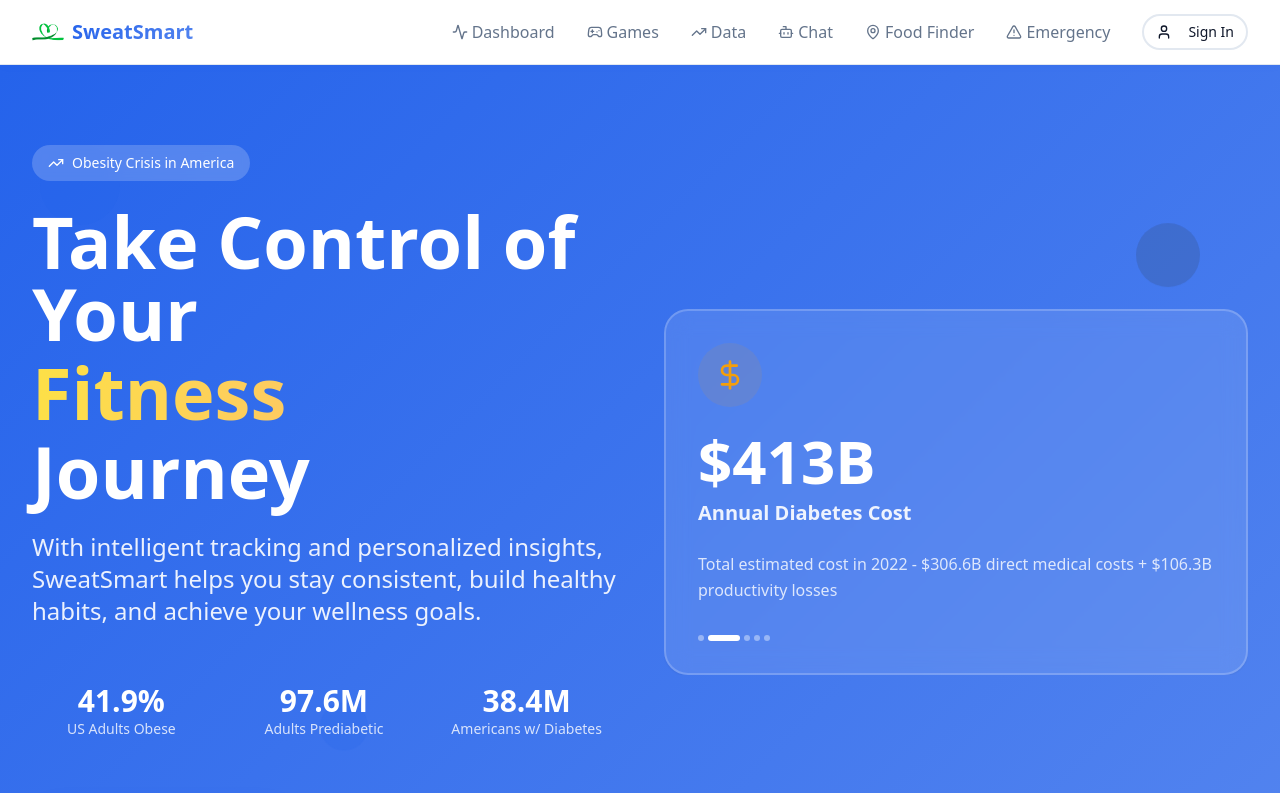
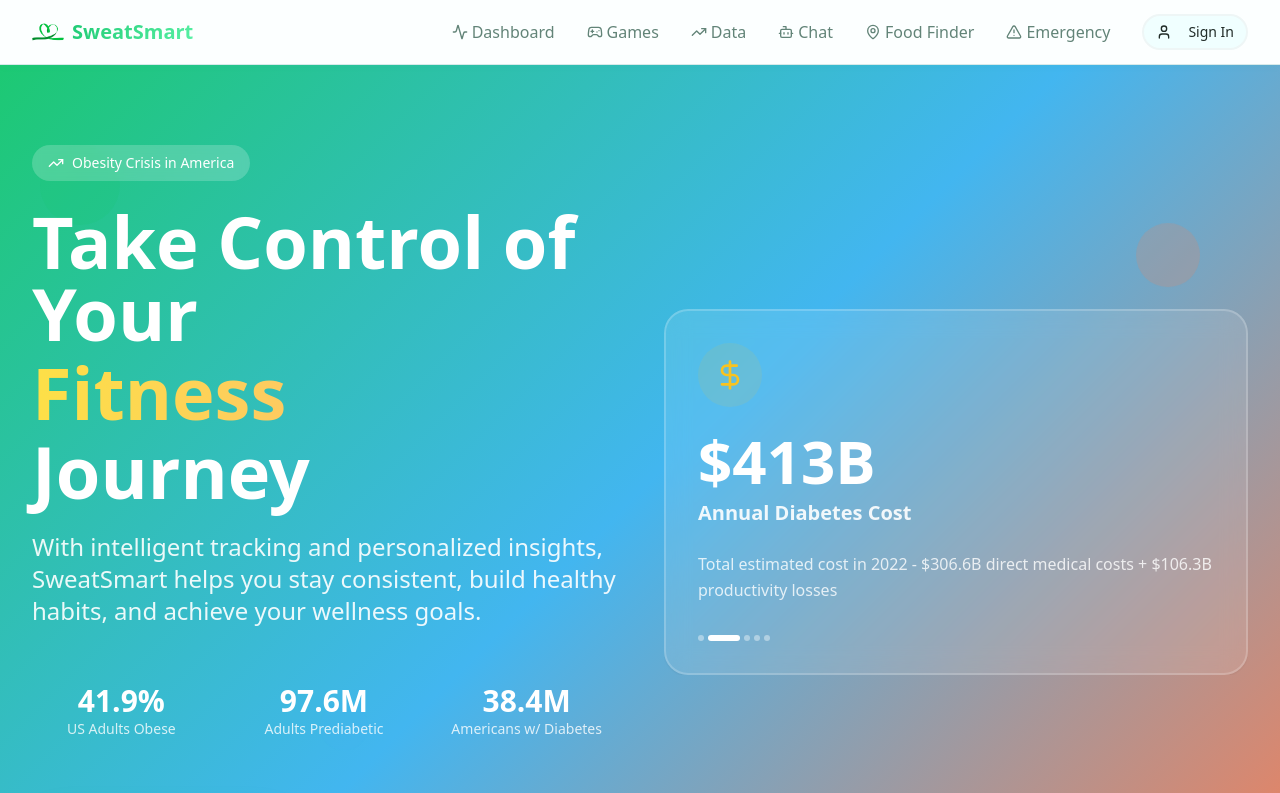
Before and after one commit to TanishqMittal139/sweat-smart-app-cac, a React (Vite) app: page / in a window 1280 px wide. Shown: the top 793 px of the page. Built offline with nearby package versions, Linux system fonts and the light colour scheme.

Commit message:
Reverted to commit 53a43b85ebf41feb00c1b6ccee08c497ccee7d60

```diff
--- a/src/components/DailyChallengeGame.tsx
+++ b/src/components/DailyChallengeGame.tsx
@@ -191,17 +191,17 @@ const DailyChallengeGame = ({ onBack }: DailyChallengeGameProps) => {
 
   const getScoreRating = () => {
     const percentage = (correctAnswers / challenges.length) * 100;
-    if (percentage >= 90) return { text: "Challenge Master!", color: "text-primary", icon: Trophy };
-    if (percentage >= 75) return { text: "Excellent Performance!", color: "text-primary", icon: CheckCircle };
+    if (percentage >= 90) return { text: "Challenge Master!", color: "text-warning", icon: Trophy };
+    if (percentage >= 75) return { text: "Excellent Performance!", color: "text-success", icon: CheckCircle };
     if (percentage >= 60) return { text: "Good Effort!", color: "text-primary", icon: Target };
     return { text: "Keep Challenging Yourself!", color: "text-muted-foreground", icon: Zap };
   };
 
   const getDifficultyColor = (difficulty: string) => {
     switch (difficulty) {
-      case 'Easy': return 'bg-primary/10 text-primary';
-      case 'Medium': return 'bg-primary/20 text-primary';
-      case 'Hard': return 'bg-primary/30 text-primary';
+      case 'Easy': return 'bg-success/10 text-success';
+      case 'Medium': return 'bg-warning/10 text-warning';
+      case 'Hard': return 'bg-destructive/10 text-destructive';
       default: return 'bg-muted/10 text-muted-foreground';
     }
   };
@@ -311,7 +311,7 @@ const DailyChallengeGame = ({ onBack }: DailyChallengeGameProps) => {
                 <Trophy className="w-4 h-4" />
                 <span className="text-sm font-medium">{score} Points</span>
               </div>
-              <div className="flex items-center space-x-2 bg-secondary/10 text-secondary rounded-full px-4 py-2">
+              <div className="flex items-center space-x-2 bg-warning/10 text-warning rounded-full px-4 py-2">
                 <Zap className="w-4 h-4" />
                 <span className="text-sm font-medium">{streak} Streak</span>
               </div>
--- a/src/components/QuizGame.tsx
+++ b/src/components/QuizGame.tsx
@@ -172,9 +172,9 @@ const QuizGame = ({ onBack }: QuizGameProps) => {
     const correctCount = questionResults.filter(r => r.isCorrect).length;
     const percentage = (correctCount / questions.length) * 100;
 
-    if (percentage >= 95 && perfectAnswers >= 10) return { text: "Health Expert!", color: "text-primary", icon: Trophy };
-    if (percentage >= 90) return { text: "Excellent Knowledge!", color: "text-primary", icon: Star };
-    if (percentage >= 80) return { text: "Great Understanding!", color: "text-primary", icon: Brain };
+    if (percentage >= 95 && perfectAnswers >= 10) return { text: "Health Expert!", color: "text-warning", icon: Trophy };
+    if (percentage >= 90) return { text: "Excellent Knowledge!", color: "text-warning", icon: Star };
+    if (percentage >= 80) return { text: "Great Understanding!", color: "text-success", icon: Brain };
     if (percentage >= 70) return { text: "Good Progress!", color: "text-primary", icon: Target };
     return { text: "Keep Learning!", color: "text-muted-foreground", icon: Brain };
   };
@@ -332,7 +332,7 @@ const QuizGame = ({ onBack }: QuizGameProps) => {
                 <Trophy className="w-4 h-4" />
                 <span className="text-sm font-medium">{score} Points</span>
               </div>
-              <div className="flex items-center space-x-2 bg-secondary/10 text-secondary rounded-full px-4 py-2">
+              <div className="flex items-center space-x-2 bg-warning/10 text-warning rounded-full px-4 py-2">
                 <Star className="w-4 h-4" />
                 <span className="text-sm font-medium">{perfectAnswers} Perfect</span>
               </div>
@@ -408,7 +408,7 @@ const QuizGame = ({ onBack }: QuizGameProps) => {
                       <p className="text-sm text-muted-foreground">
                         +{questionResults[questionResults.length - 1]?.pointsEarned || 0} points
                         {formatTime(Date.now() - questionStartTime) < '5.0s' && (
-                          <span className="text-primary font-medium"> (Perfect timing!)</span>
+                          <span className="text-warning font-medium"> (Perfect timing!)</span>
                         )}
                       </p>
                     </>
--- a/src/index.css
+++ b/src/index.css
@@ -8,117 +8,115 @@ All colors MUST be HSL for consistent theming.
 
 @layer base {
   :root {
-    /* Core Brand Colors - Professional Health Theme */
-    --background: 0 0% 100%;
-    --foreground: 222.2 47.4% 11.2%;
+    /* Core Brand Colors - Vibrant Health Theme */
+    --background: 180 100% 97%;
+    --foreground: 160 15% 15%;
 
     --card: 0 0% 100%;
-    --card-foreground: 222.2 47.4% 11.2%;
+    --card-foreground: 160 15% 15%;
 
     --popover: 0 0% 100%;
-    --popover-foreground: 222.2 47.4% 11.2%;
+    --popover-foreground: 160 15% 15%;
 
-    /* Primary - Professional Blue */
-    --primary: 221.2 83.2% 53.3%;
-    --primary-foreground: 210 40% 98%;
-    --primary-glow: 221.2 83.2% 63.3%;
+    /* Primary - Energetic Mint Green */
+    --primary: 150 75% 45%;
+    --primary-foreground: 0 0% 100%;
+    --primary-glow: 150 85% 65%;
 
-    /* Secondary - Refined Navy */
-    --secondary: 215 25% 27%;
-    --secondary-foreground: 210 40% 98%;
+    /* Secondary - Warm Coral */
+    --secondary: 15 85% 65%;
+    --secondary-foreground: 0 0% 100%;
 
-    /* Accent - Subtle Blue Accent */
-    --accent: 221.2 83.2% 53.3%;
-    --accent-foreground: 210 40% 98%;
+    /* Accent - Vibrant Sky Blue */
+    --accent: 200 85% 60%;
+    --accent-foreground: 0 0% 100%;
 
-    /* Muted - Clean Neutrals */
-    --muted: 210 40% 96.1%;
-    --muted-foreground: 215.4 16.3% 46.9%;
+    /* Muted - Soft Neutrals */
+    --muted: 180 25% 95%;
+    --muted-foreground: 160 15% 45%;
 
     --destructive: 0 84.2% 60.2%;
-    --destructive-foreground: 210 40% 98%;
+    --destructive-foreground: 0 0% 100%;
 
     /* UI Elements */
-    --border: 214.3 31.8% 91.4%;
-    --input: 214.3 31.8% 91.4%;
-    --ring: 221.2 83.2% 53.3%;
+    --border: 180 30% 88%;
+    --input: 180 30% 95%;
+    --ring: 150 75% 45%;
 
-    /* Success & Warning (used sparingly) */
-    --success: 142 71% 45%;
-    --warning: 38 92% 50%;
-    --info: 221.2 83.2% 53.3%;
+    /* Success & Warning */
+    --success: 120 75% 50%;
+    --warning: 45 95% 55%;
+    --info: 210 85% 60%;
 
-    /* Gradients - Professional & Subtle */
-    --gradient-primary: linear-gradient(135deg, hsl(221.2 83.2% 53.3%), hsl(221.2 83.2% 63.3%));
-    --gradient-secondary: linear-gradient(135deg, hsl(215 25% 27%), hsl(215 25% 37%));
-    --gradient-subtle: linear-gradient(180deg, hsl(0 0% 100%), hsl(210 40% 98%));
-    --gradient-hero: linear-gradient(135deg, hsl(221.2 83.2% 53.3%), hsl(221.2 83.2% 63.3%));
+    /* Gradients */
+    --gradient-primary: linear-gradient(135deg, hsl(150 75% 45%), hsl(150 85% 65%));
+    --gradient-secondary: linear-gradient(135deg, hsl(15 85% 65%), hsl(25 90% 70%));
+    --gradient-accent: linear-gradient(135deg, hsl(200 85% 60%), hsl(220 85% 65%));
+    --gradient-hero: linear-gradient(135deg, hsl(150 75% 45%) 0%, hsl(200 85% 60%) 50%, hsl(15 85% 65%) 100%);
+    --gradient-subtle: linear-gradient(180deg, hsl(var(--background)), hsl(var(--muted)));
 
-    /* Shadows - Elegant & Professional */
-    --shadow-sm: 0 2px 8px -2px hsl(221.2 83.2% 53.3% / 0.08);
-    --shadow-md: 0 8px 25px -5px hsl(221.2 83.2% 53.3% / 0.1);
-    --shadow-float: 0 10px 30px -10px hsl(221.2 83.2% 53.3% / 0.15);
-    --shadow-bubble: 0 20px 60px -10px hsl(221.2 83.2% 53.3% / 0.2);
-    --shadow-glow: 0 0 30px hsl(221.2 83.2% 53.3% / 0.3);
+    /* Shadows & Glows */
+    --shadow-sm: 0 2px 8px -2px hsl(150 75% 45% / 0.1);
+    --shadow-md: 0 8px 25px -5px hsl(150 75% 45% / 0.15);
+    --shadow-lg: 0 20px 40px -10px hsl(150 75% 45% / 0.2);
+    --shadow-glow: 0 0 40px hsl(150 85% 65% / 0.3);
 
     --radius: 0.5rem;
 
     --sidebar-background: 0 0% 98%;
+
     --sidebar-foreground: 240 5.3% 26.1%;
+
     --sidebar-primary: 240 5.9% 10%;
+
     --sidebar-primary-foreground: 0 0% 98%;
+
     --sidebar-accent: 240 4.8% 95.9%;
+
     --sidebar-accent-foreground: 240 5.9% 10%;
+
     --sidebar-border: 220 13% 91%;
+
     --sidebar-ring: 217.2 91.2% 59.8%;
   }
 
   .dark {
-    /* Dark Mode - Professional & Modern */
-    --background: 222.2 47.4% 11.2%;
-    --foreground: 210 40% 98%;
+    /* Dark Mode - Softer Health Theme */
+    --background: 160 25% 8%;
+    --foreground: 180 25% 90%;
 
-    --card: 222.2 47.4% 11.2%;
-    --card-foreground: 210 40% 98%;
+    --card: 160 20% 12%;
+    --card-foreground: 180 25% 90%;
 
-    --popover: 222.2 47.4% 11.2%;
-    --popover-foreground: 210 40% 98%;
+    --popover: 160 20% 12%;
+    --popover-foreground: 180 25% 90%;
 
-    --primary: 217.2 91.2% 59.8%;
-    --primary-foreground: 222.2 47.4% 11.2%;
-    --primary-glow: 217.2 91.2% 69.8%;
+    --primary: 150 85% 65%;
+    --primary-foreground: 160 25% 8%;
+    --primary-glow: 150 75% 75%;
 
-    --secondary: 210 40% 98%;
-    --secondary-foreground: 222.2 47.4% 11.2%;
+    --secondary: 15 75% 55%;
+    --secondary-foreground: 0 0% 100%;
 
-    --accent: 217.2 91.2% 59.8%;
-    --accent-foreground: 222.2 47.4% 11.2%;
+    --accent: 200 75% 55%;
+    --accent-foreground: 0 0% 100%;
 
-    --muted: 217.2 32.6% 17.5%;
-    --muted-foreground: 215 20.2% 65.1%;
+    --muted: 160 15% 18%;
+    --muted-foreground: 180 15% 65%;
 
-    --destructive: 0 62.8% 30.6%;
-    --destructive-foreground: 210 40% 98%;
+    --destructive: 0 75% 55%;
+    --destructive-foreground: 0 0% 100%;
 
-    --border: 217.2 32.6% 17.5%;
-    --input: 217.2 32.6% 17.5%;
-    --ring: 224.3 76.3% 48%;
+    --border: 160 15% 22%;
+    --input: 160 15% 18%;
+    --ring: 150 85% 65%;
 
-    /* Success & Warning - Dark Mode Variants */
-    --success: 142 71% 45%;
-    --warning: 38 92% 50%;
-
-    /* Gradients - Professional Dark Mode */
-    --gradient-primary: linear-gradient(135deg, hsl(217.2 91.2% 59.8%), hsl(217.2 91.2% 69.8%));
-    --gradient-secondary: linear-gradient(135deg, hsl(217.2 32.6% 17.5%), hsl(217.2 32.6% 27.5%));
-    --gradient-subtle: linear-gradient(180deg, hsl(222.2 47.4% 11.2%), hsl(217.2 32.6% 15%));
-    --gradient-hero: linear-gradient(135deg, hsl(217.2 91.2% 59.8%), hsl(217.2 91.2% 69.8%));
-
-    /* Shadows - Modern Dark Mode */
-    --shadow-float: 0 10px 30px -10px hsl(217.2 91.2% 59.8% / 0.25);
-    --shadow-bubble: 0 20px 60px -10px hsl(217.2 91.2% 59.8% / 0.3);
-    --shadow-glow: 0 0 40px hsl(217.2 91.2% 59.8% / 0.4);
-
+    /* Updated gradients for dark mode */
+    --gradient-primary: linear-gradient(135deg, hsl(150 85% 65%), hsl(150 75% 75%));
+    --gradient-secondary: linear-gradient(135deg, hsl(15 75% 55%), hsl(25 80% 60%));
+    --gradient-accent: linear-gradient(135deg, hsl(200 75% 55%), hsl(220 75% 60%));
+    --gradient-hero: linear-gradient(135deg, hsl(150 85% 65%) 0%, hsl(200 75% 55%) 50%, hsl(15 75% 55%) 100%);
+    --gradient-subtle: linear-gradient(180deg, hsl(var(--background)), hsl(var(--muted)));
     --sidebar-background: 240 5.9% 10%;
     --sidebar-foreground: 240 4.8% 95.9%;
     --sidebar-primary: 224.3 76.3% 48%;
--- a/src/pages/Games.tsx
+++ b/src/pages/Games.tsx
@@ -45,8 +45,8 @@ const Games = () => {
       estimatedTime: '10-15 min',
       points: '75-150 points',
       available: true,
-      color: 'text-primary',
-      bgColor: 'bg-primary/10'
+      color: 'text-secondary',
+      bgColor: 'bg-secondary/10'
     },
     {
       id: 'challenge',
@@ -57,8 +57,8 @@ const Games = () => {
       estimatedTime: '15-30 min',
       points: '100-300 points',
       available: true,
-      color: 'text-primary',
-      bgColor: 'bg-primary/10'
+      color: 'text-warning',
+      bgColor: 'bg-warning/10'
     },
     {
       id: 'trivia',
@@ -69,8 +69,8 @@ const Games = () => {
       estimatedTime: '10-20 min',
       points: '200-500 points',
       available: true,
-      color: 'text-primary',
-      bgColor: 'bg-primary/10'
+      color: 'text-success',
+      bgColor: 'bg-success/10'
     }
   ];
 
--- a/tailwind.config.ts
+++ b/tailwind.config.ts
@@ -84,8 +84,8 @@ export default {
 			boxShadow: {
 				'glow': 'var(--shadow-glow)',
 				'soft': 'var(--shadow-sm)',
-				'bubble': 'var(--shadow-bubble)',
-				'float': 'var(--shadow-float)'
+				'bubble': 'var(--shadow-md)',
+				'float': 'var(--shadow-lg)'
 			},
 			keyframes: {
 				'accordion-down': {
```
Also changed, not shown: src/components/FitnessTriviaGame.tsx (+6 -6 lines).
